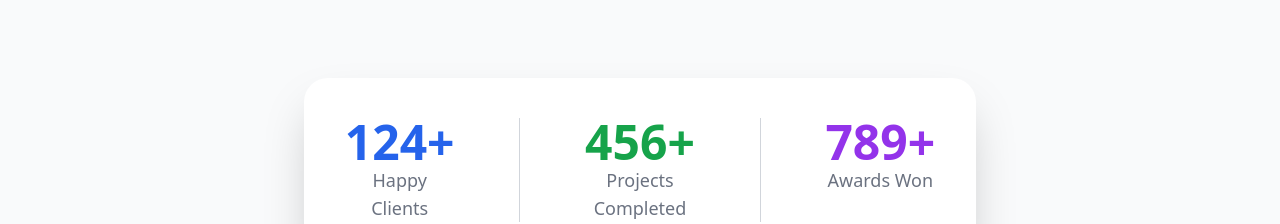
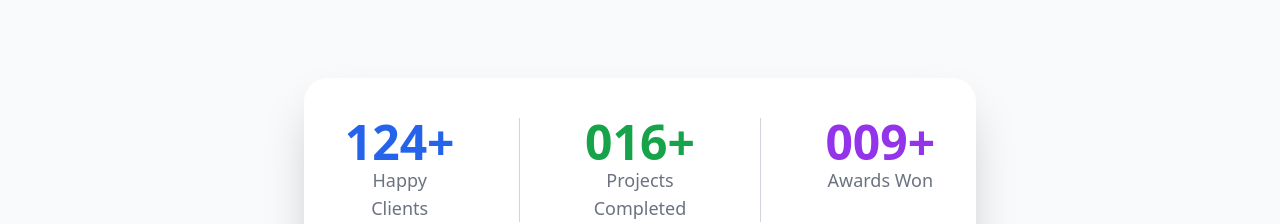
Before and after one commit to AshiqKakkat/My-Portfolio, a React (Create React App) app: page / in a window 1280 px wide. Shown: the part 802-1026 px from the top of the page. Built offline with nearby package versions, Linux system fonts and the light colour scheme.

Commit message:
Update portfolio content and improve layout
- Updated CV details in Ashiq_CV.pdf
- Changed project and award counts in About.js
- Added spacing in Contact.js for better layout
- Updated footer links to include 'Home' in footer.js

```diff
--- a/src/components/About.js
+++ b/src/components/About.js
@@ -29,7 +29,7 @@ export default function About() {
                         whileHover={{ scale: 1.05 }}
                         className="text-center cursor-pointer transition-transform flex-1"
                     >
-                        <h2 className="text-4xl md:text-5xl font-extrabold text-green-600">456+</h2>
+                        <h2 className="text-4xl md:text-5xl font-extrabold text-green-600">016+</h2>
                         <p className="text-gray-500 text-base md:text-lg">Projects Completed</p>
                     </motion.div>
 
@@ -41,7 +41,7 @@ export default function About() {
                         whileHover={{ scale: 1.05 }}
                         className="text-center cursor-pointer transition-transform flex-1"
                     >
-                        <h2 className="text-4xl md:text-5xl font-extrabold text-purple-600">789+</h2>
+                        <h2 className="text-4xl md:text-5xl font-extrabold text-purple-600">009+</h2>
                         <p className="text-gray-500 text-base md:text-lg">Awards Won</p>
                     </motion.div>
                 </div>
--- a/src/components/Contact.js
+++ b/src/components/Contact.js
@@ -1,5 +1,6 @@
 import { motion } from "framer-motion";
 import { FaGithub, FaLinkedin, FaTwitter, FaEnvelope } from "react-icons/fa";
+
 
 export default function Contact() {
   return (
--- a/src/components/footer.js
+++ b/src/components/footer.js
@@ -30,7 +30,7 @@ export default function Footer() {
         >
           <h3 className="text-lg font-semibold text-white mb-4">Quick Links</h3>
           <ul className="space-y-3 text-sm">
-            {["#", "About", "Projects", "Services", "Contact"].map((link, i) => (
+            {["Home", "About", "Projects", "Services", "Contact"].map((link, i) => (
               <li key={i}>
                 <a
                   href={`#${link.toLowerCase()}`}
```
Also changed, not shown: 1 other file (tests, documents, lock files or other folders).
